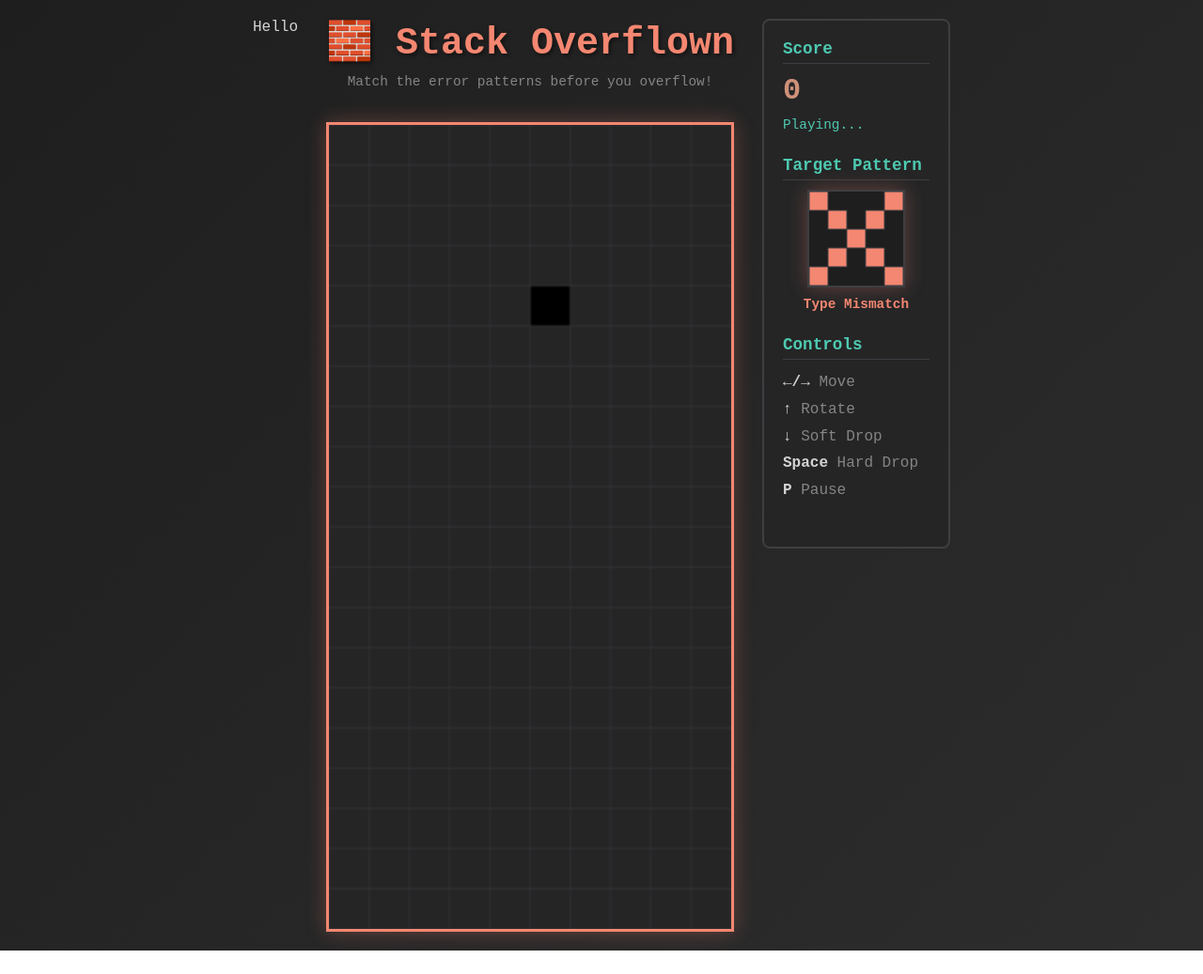
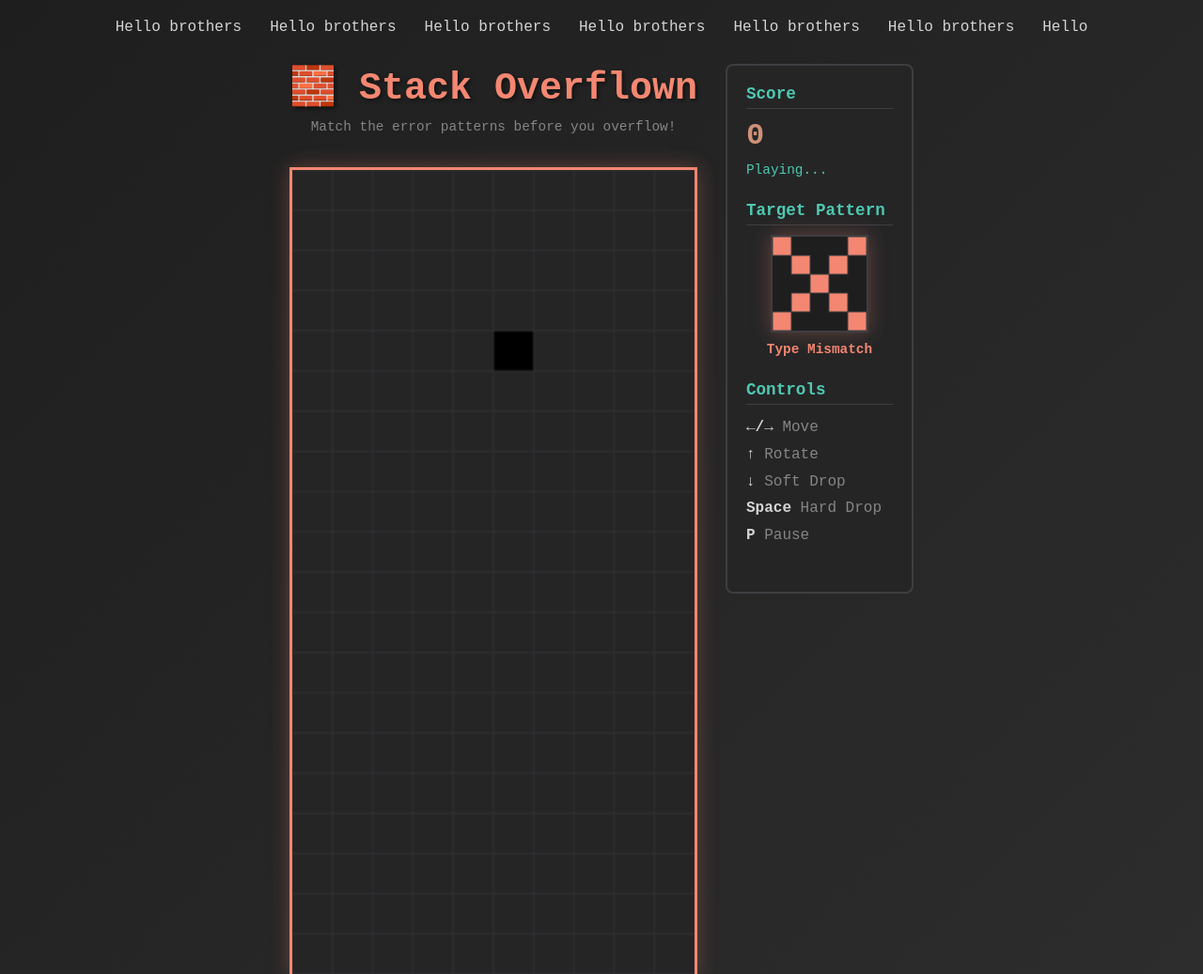
Before and after one commit to Faizankhan17623/skills-introduction-to-git, a plain HTML site: page src/index.html in a window 1280 px wide. Shown: the top 1037 px of the page at 94% size. Before the commit the page ends 1012 px from the top, so only its background shows below. Drawn offline with Linux system fonts and the light colour scheme.

Commit message:
new changes

```diff
--- a/src/index.html
+++ b/src/index.html
@@ -9,6 +9,13 @@
   <body>
     <div class="game-container">
 
+
+      <div>Hello brothers </div>
+      <div>Hello brothers </div>
+      <div>Hello brothers </div>
+      <div>Hello brothers </div>
+      <div>Hello brothers </div>
+      <div>Hello brothers </div>
       <div>Hello</div>
       <div class="main-panel">
         <div>
```
